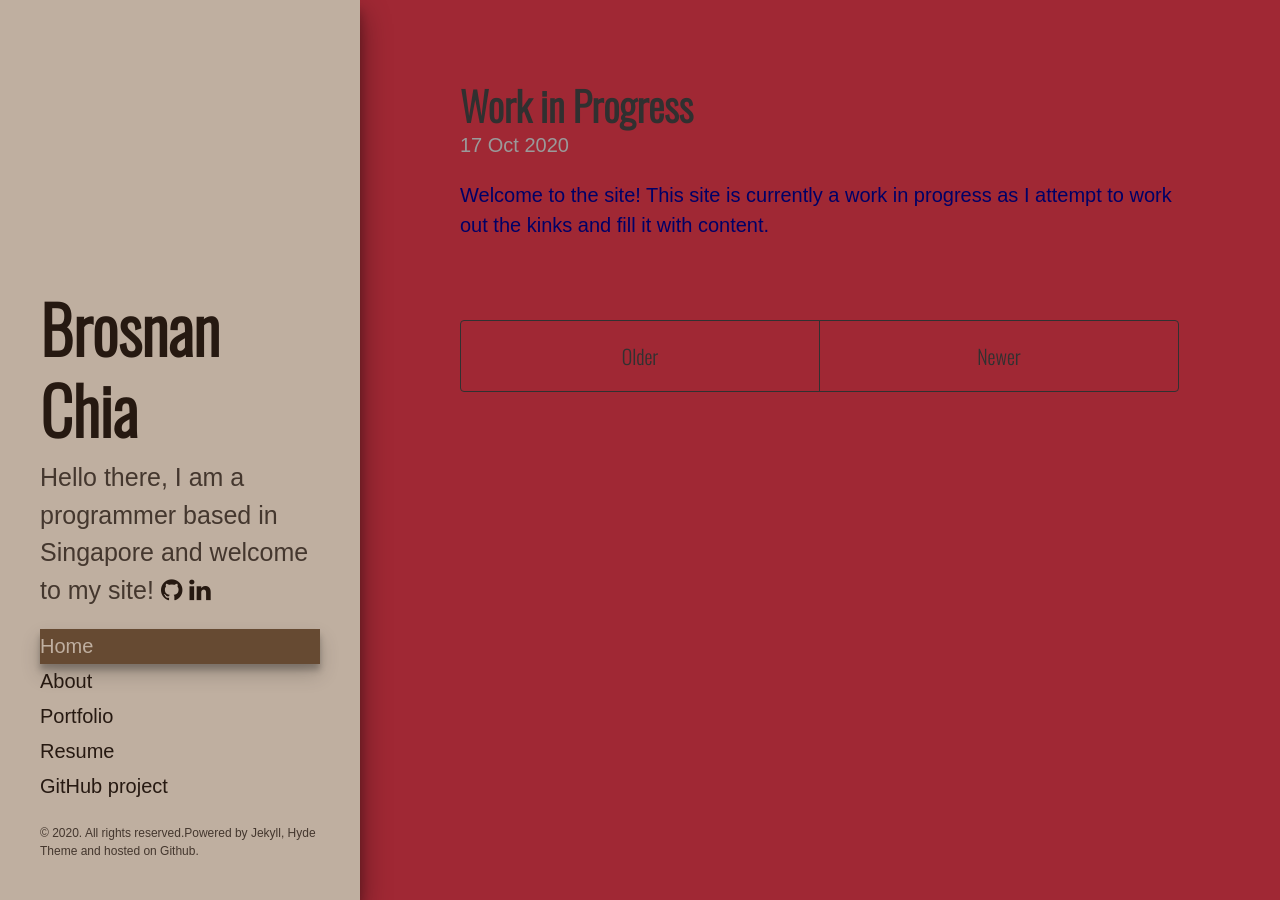
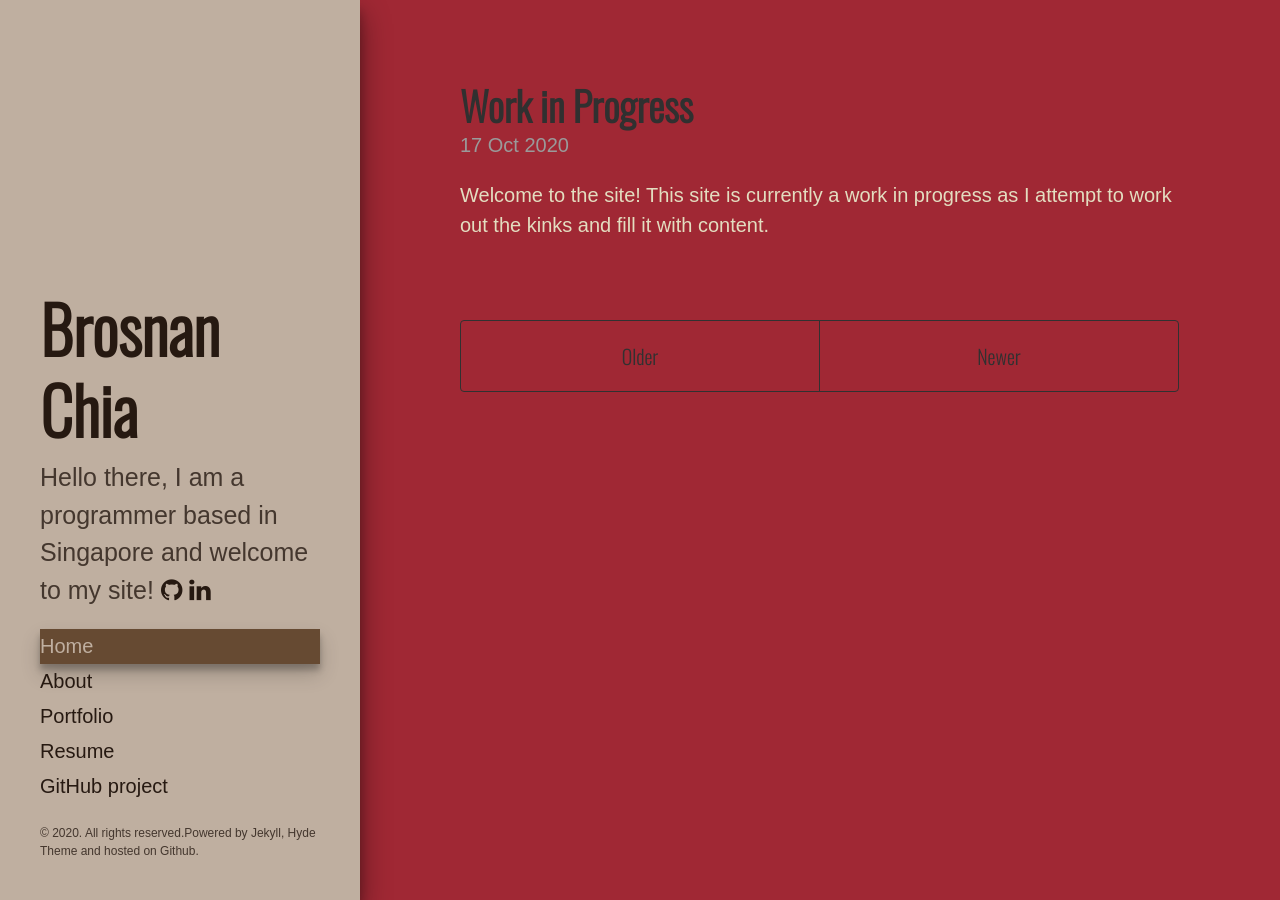
Before and after one commit to broscew/broscew.github.io, a Jekyll site: the page built from index.html, in a window 1280 px wide. Built offline with Jekyll 4.4.1, drawn with Linux system fonts in a browser that asks for light colours; some web fonts are replaced; the list of posts is cut into pages by our own code.

Commit message:
more changes to css

```diff
--- a/public/css/hyde.css
+++ b/public/css/hyde.css
@@ -30,16 +30,11 @@
  *
  * Update the foundational and global aspects of the page.
  */
-:root {
-  --background-color: #a02834;
-  --font-color: #006;
-  --sidebar-color: a02834;
-}
 
 html {
   font-family: 'Quattrocento', sans-serif;
-  background-color: var(--background-color);
-  color: var(--font-color);
+  background-color: #a02834;
+  color: #e3ddc0;
 }
 @media (min-width: 48em) {
   html {
--- a/public/css/poole.css
+++ b/public/css/poole.css
@@ -34,11 +34,6 @@
  *
  * Update the foundational and global aspects of the page.
  */
-:root {
-  --background-color: #a02834;
-  --font-color: #e3ddc0;
-  --sidebar-color: a02834;
-}
 
 * {
   -webkit-box-sizing: border-box;
@@ -56,8 +51,8 @@ html {
   font-family: 'Quattrocento', sans-serif;
   font-size: 16px;
   line-height: 1.5;
-  background-color: var(--background-color);
-  color: var(--font-color);
+  background-color: #a02834;
+  color: #e3ddc0;
 }
 @media (min-width: 38em) {
   html {
@@ -66,8 +61,8 @@ html {
 }
 
 body {
-  background-color: var(--background-color);
-  color: var(--font-color);
+  background-color: #a02834;
+  color: #e3ddc0;
   -webkit-text-size-adjust: 100%;
       -ms-text-size-adjust: 100%;
 }
@@ -112,7 +107,7 @@ h1, h2, h3, h4, h5, h6 {
   margin-bottom: .5rem;
   font-weight: bold;
   line-height: 1.25;
-  color: var(--font-color);
+  color: #e3ddc0;
   text-rendering: optimizeLegibility;
 }
 h1 {
@@ -383,8 +378,8 @@ tbody tr:nth-child(odd) th {
 .page,
 .post {
   margin-bottom: 4em;
-  background-color: var(--background-color);
-  color: var(--font-color);
+  background-color: #a02834;
+  color: #e3ddc0;
 }
 
 /* Blog post or page title */
```
